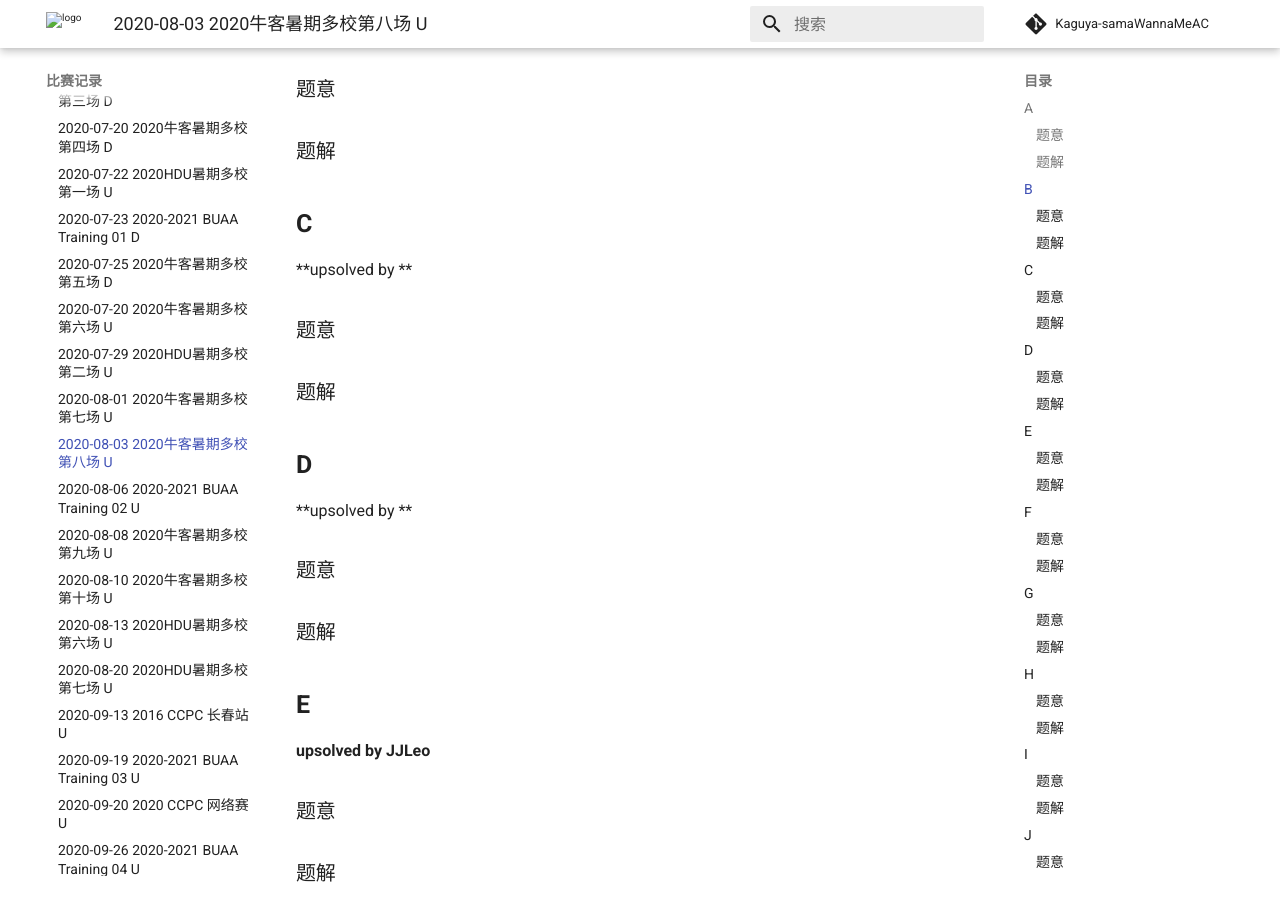
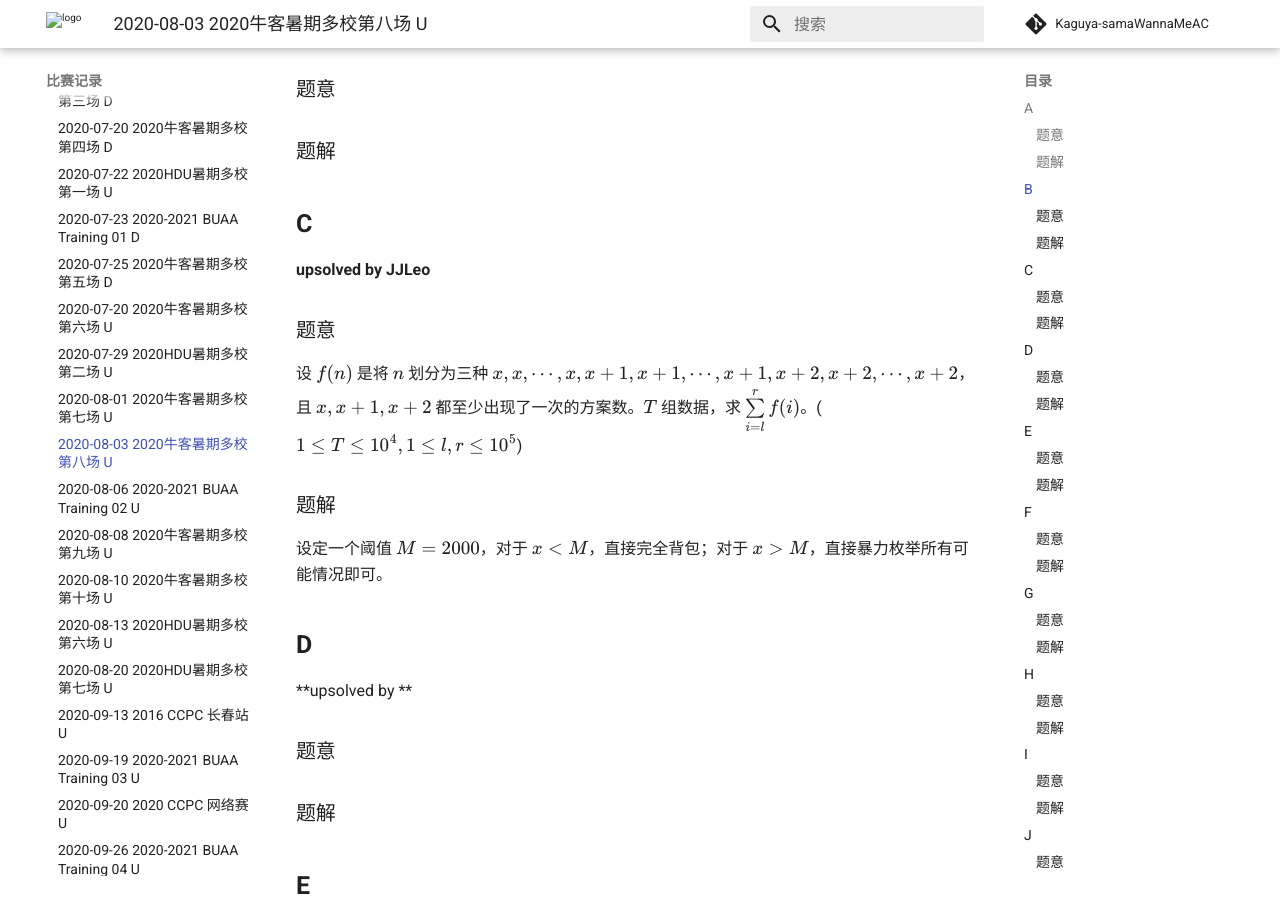
Before and after one commit to Kaguya-samaWannaMeAC/kaguya-samawannameac.github.io, an MkDocs documentation site: the page built from docs/contest/2020-08-03 2020牛客暑期多校第八场.md, in a window 1280 px wide and 900 px high, scrolled down 760 px. Built offline with MkDocs 1.6.1 and Material for MkDocs 9.7.7, drawn with Linux system fonts in a browser that asks for light colours; formulas are drawn with MathJax 3; comment, search, counter and statistics services are not loaded.

Commit message:
Update 2020-08-03 2020牛客暑期多校第八场.md

```diff
--- a/docs/contest/2020-08-03 2020牛客暑期多校第八场.md
+++ b/docs/contest/2020-08-03 2020牛客暑期多校第八场.md
@@ -30,15 +30,15 @@
 
 ## **C**
 
-**upsolved by **
+**upsolved by JJLeo**
 
 ### 题意
 
-
+设 $f(n)$ 是将 $n$ 划分为三种 $x,x,\cdots,x,x+1,x+1,\cdots,x+1,x+2,x+2,\cdots,x+2$，且 $x,x+1,x+2$ 都至少出现了一次的方案数。$T$ 组数据，求 $\sum\limits _{i=l}^r f(i)$。($1 \le T \le 10^4,1 \le l,r \le 10^5$)
 
 ### 题解
 
-
+设定一个阈值 $M = 2000$，对于 $x < M$，直接完全背包；对于 $x > M$，直接暴力枚举所有可能情况即可。
 
 ## **D**
 
```
